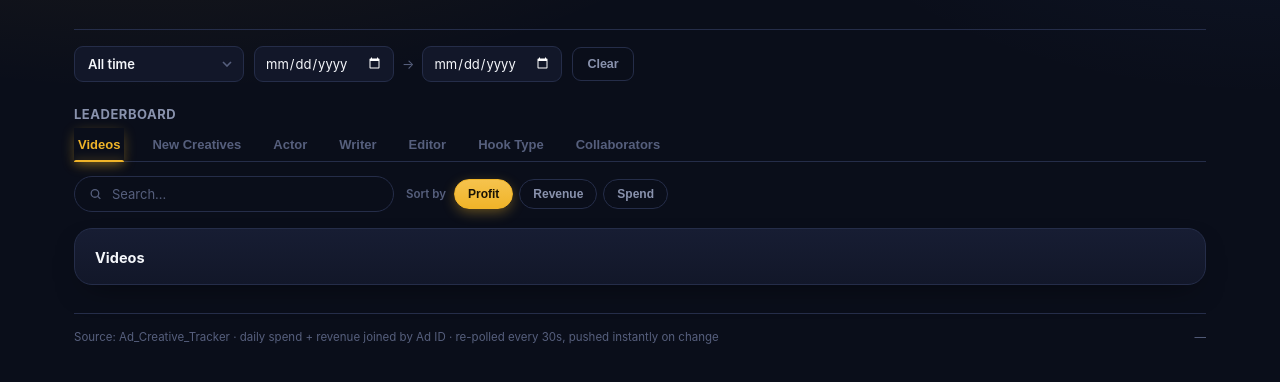
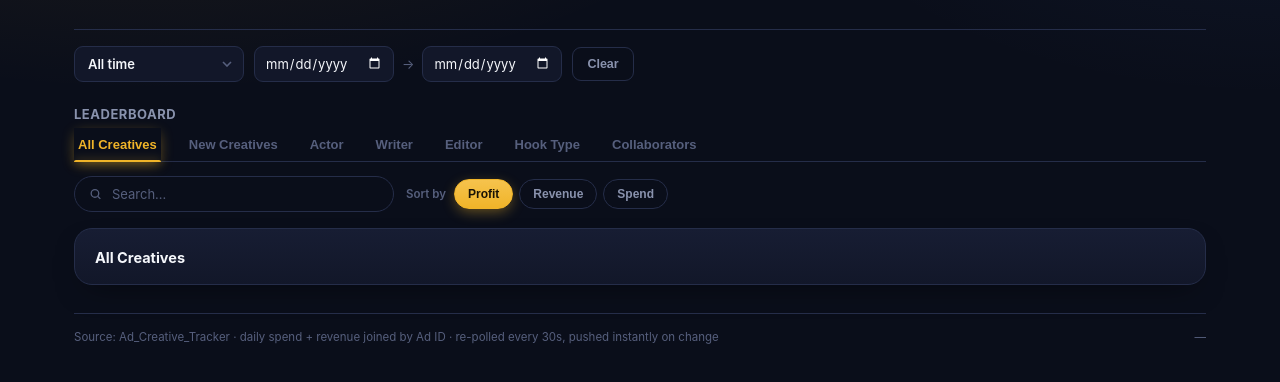
Before and after one commit to markdc04/creative-dashboard, a website: page public/index.html in a window 1280 px wide. Shown: the part 156-538 px from the top of the page. Drawn offline with Linux system fonts and the light colour scheme; no server answers.

Commit message:
Rename Videos leaderboard tab to All Creatives

```diff
--- a/public/app.js
+++ b/public/app.js
@@ -9,7 +9,7 @@
     lastGroups: [], // the groups currently rendered in #board-list, indexed for click-to-detail
   };
 
-  const BOARD_LABELS = { fileName: 'Videos', hookType: 'Hook Type', actor: 'Actor', writer: 'Writer', editor: 'Editor', team: 'Collaborators', new: 'New Creatives' };
+  const BOARD_LABELS = { fileName: 'All Creatives', hookType: 'Hook Type', actor: 'Actor', writer: 'Writer', editor: 'Editor', team: 'Collaborators', new: 'New Creatives' };
   const TAG_LABELS = { hookType: 'Hook', actor: 'Actor', writer: 'Writer', editor: 'Editor' };
   const ALL_TAG_FIELDS = ['hookType', 'actor', 'writer', 'editor'];
 
--- a/public/index.html
+++ b/public/index.html
@@ -56,7 +56,7 @@
 
   <p class="section-title">Leaderboard</p>
   <div class="chip-group leaderboard-tabs" id="leaderboard-tabs">
-    <button class="chip is-active" data-board="fileName">Videos</button>
+    <button class="chip is-active" data-board="fileName">All Creatives</button>
     <button class="chip" data-board="new">New Creatives</button>
     <button class="chip" data-board="actor">Actor</button>
     <button class="chip" data-board="writer">Writer</button>
@@ -81,7 +81,7 @@
 
   <div class="panel">
     <div class="panel-head">
-      <span class="panel-title" id="board-title">Videos</span>
+      <span class="panel-title" id="board-title">All Creatives</span>
       <span class="panel-count" id="board-count"></span>
     </div>
     <div class="row-list" id="board-list"></div>
```
